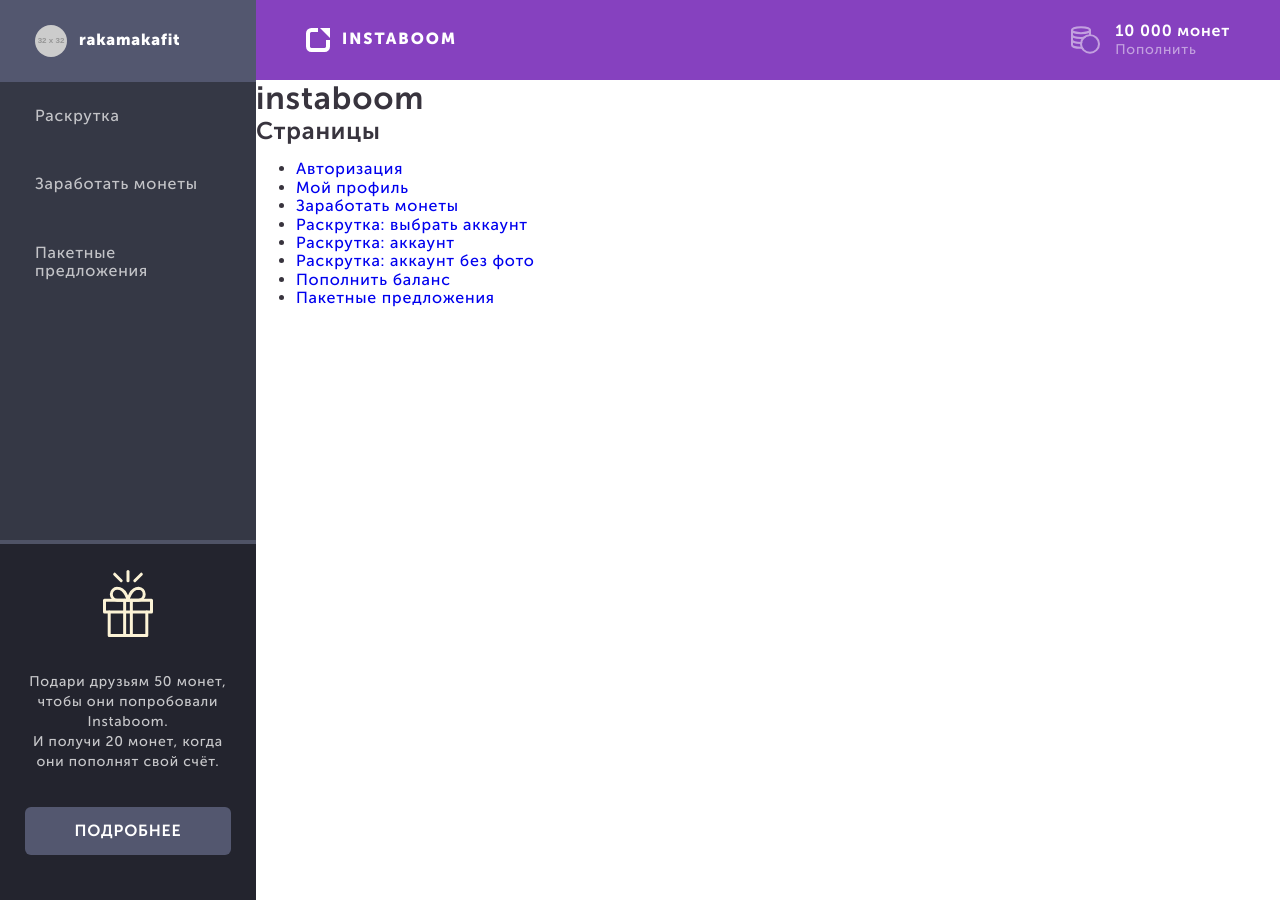
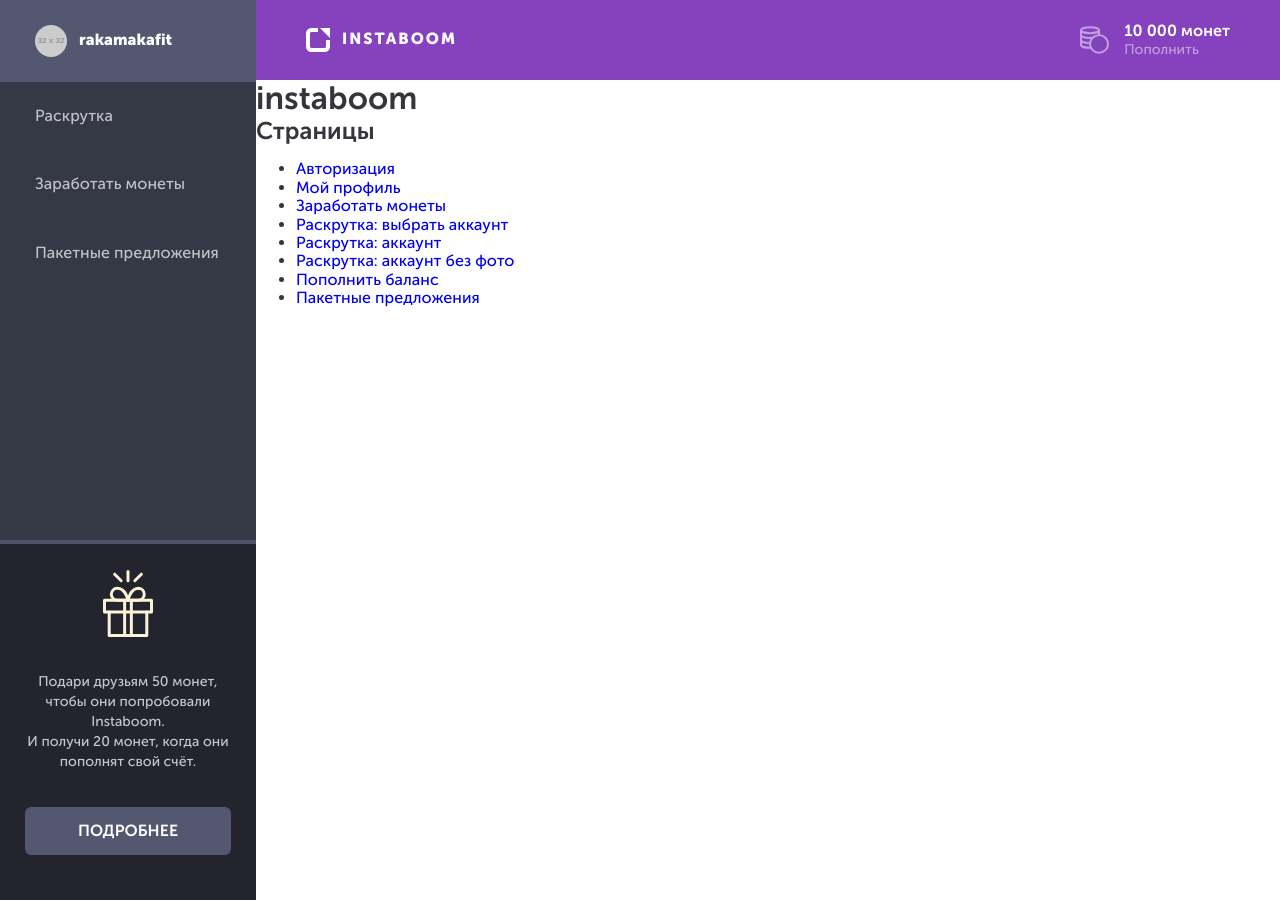
Before and after one commit to kaptn3/instaboom, a Jekyll site: the page built from README.md, in a window 1280 px wide. Built offline with Jekyll 4.4.1, drawn with Linux system fonts in a browser that asks for light colours; our own code applies the rules of GitHub Pages for plain Markdown files.

Commit message:
Fix letter-spacing

```diff
--- a/_sass/base/reset.scss
+++ b/_sass/base/reset.scss
@@ -10,7 +10,7 @@
   font-family: 'Museo Sans Cyrl', sans-serif;
   font-weight: 500;
   font-size: 16px;
-  letter-spacing: .05em;
+  letter-spacing: .05px;
   color : #38343E;
 }
 
@@ -27,6 +27,7 @@
   outline: none;
   border: 0;
   cursor: pointer;
+  letter-spacing: .5px;
 }
 
 a {
```
